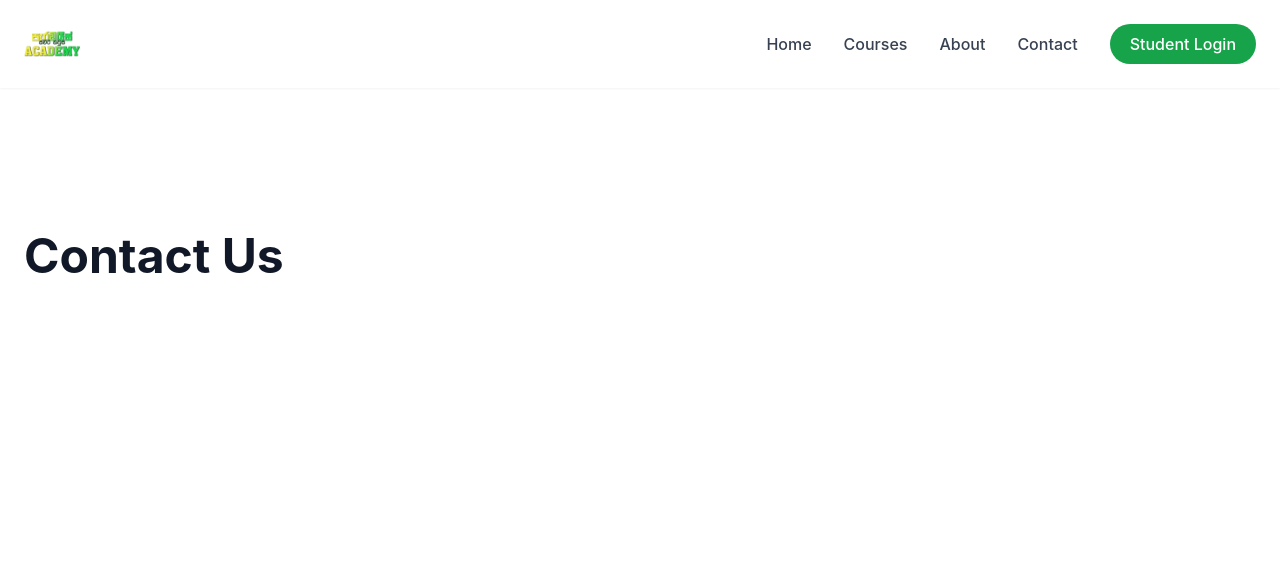
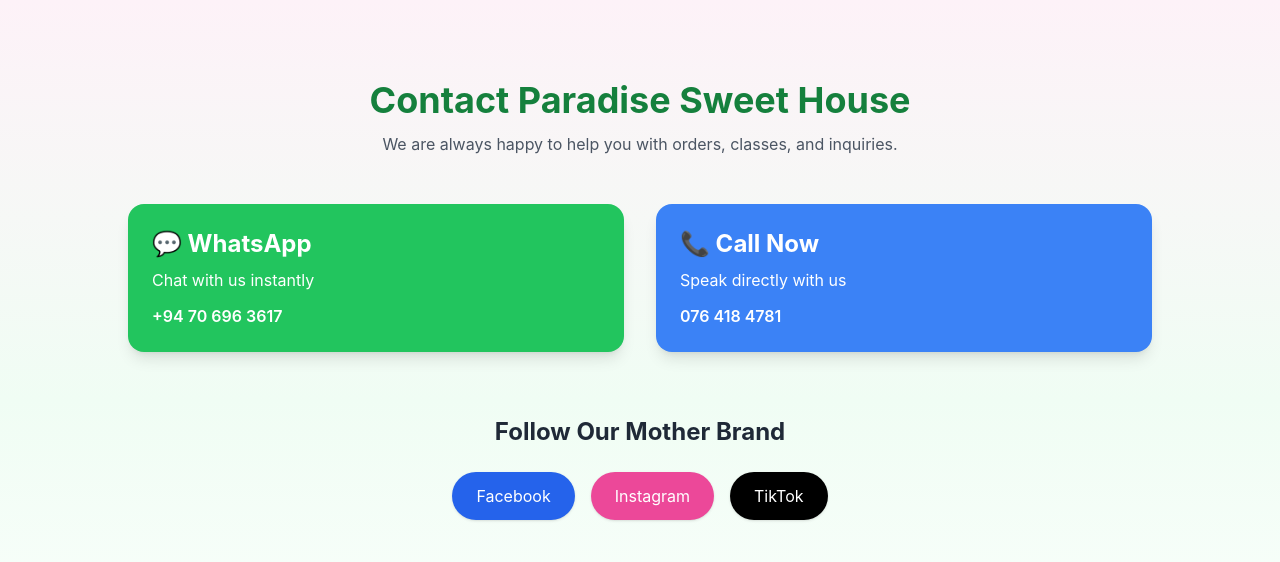
Before and after one commit to paradisesweethouseinfo/paradise-sweets-course-website-, a React (Vite) app: page /contact in a window 1280 px wide. Shown: the top 562 px of the page. Built offline with nearby package versions, Linux system fonts and the light colour scheme.

Commit message:
update website

```diff
--- a/src/pages/Contact.jsx
+++ b/src/pages/Contact.jsx
@@ -1,19 +1,81 @@
-import Navbar from "../components/Navbar";
+import { motion } from "framer-motion";
 
 export default function Contact() {
   return (
-    <>
-      <Navbar />
+    <section className="min-h-screen bg-gradient-to-b from-pink-50 via-green-50 to-white py-20 px-6">
 
-      <div className="container pt-36 pb-24">
+      <div className="max-w-5xl mx-auto text-center mb-12">
+        <h1 className="text-4xl font-bold text-green-700">
+          Contact Paradise Sweet House
+        </h1>
+        <p className="text-gray-600 mt-3">
+          We are always happy to help you with orders, classes, and inquiries.
+        </p>
+      </div>
 
-        <h1 className="text-5xl font-bold">
+      {/* Contact Cards */}
+      <div className="grid md:grid-cols-2 gap-8 max-w-5xl mx-auto">
 
-          Contact Us
+        {/* WhatsApp */}
+        <motion.a
+          whileHover={{ scale: 1.05 }}
+          href="https://wa.me/94706963617"
+          target="_blank"
+          className="bg-green-500 text-white p-6 rounded-2xl shadow-lg"
+        >
+          <h2 className="text-2xl font-bold">💬 WhatsApp</h2>
+          <p className="mt-2">Chat with us instantly</p>
+          <p className="mt-3 font-semibold">+94 70 696 3617</p>
+        </motion.a>
 
-        </h1>
+        {/* Call */}
+        <motion.a
+          whileHover={{ scale: 1.05 }}
+          href="tel:0764184781"
+          className="bg-blue-500 text-white p-6 rounded-2xl shadow-lg"
+        >
+          <h2 className="text-2xl font-bold">📞 Call Now</h2>
+          <p className="mt-2">Speak directly with us</p>
+          <p className="mt-3 font-semibold">076 418 4781</p>
+        </motion.a>
 
       </div>
-    </>
+
+      {/* Social Media */}
+      <div className="max-w-5xl mx-auto mt-16 text-center">
+        <h2 className="text-2xl font-bold text-gray-800 mb-6">
+          Follow Our Mother Brand
+        </h2>
+
+        <div className="flex flex-wrap justify-center gap-4">
+
+          <a
+            href="https://web.facebook.com/ParadiseSweetHouse/"
+            target="_blank"
+            className="bg-blue-600 text-white px-6 py-3 rounded-full shadow"
+          >
+            Facebook
+          </a>
+
+          <a
+            href="https://www.instagram.com/paradise_sweet_house/"
+            target="_blank"
+            className="bg-pink-500 text-white px-6 py-3 rounded-full shadow"
+          >
+            Instagram
+          </a>
+
+          <a
+            href="https://www.tiktok.com/@paradise_sweet_house"
+            target="_blank"
+            className="bg-black text-white px-6 py-3 rounded-full shadow"
+          >
+            TikTok
+          </a>
+
+        </div>
+      </div>
+
+    </section>
   );
 }
```
